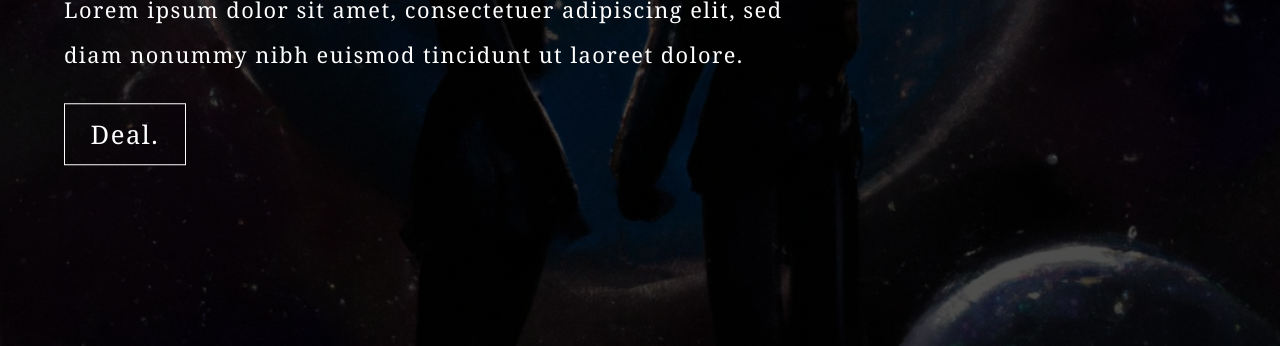
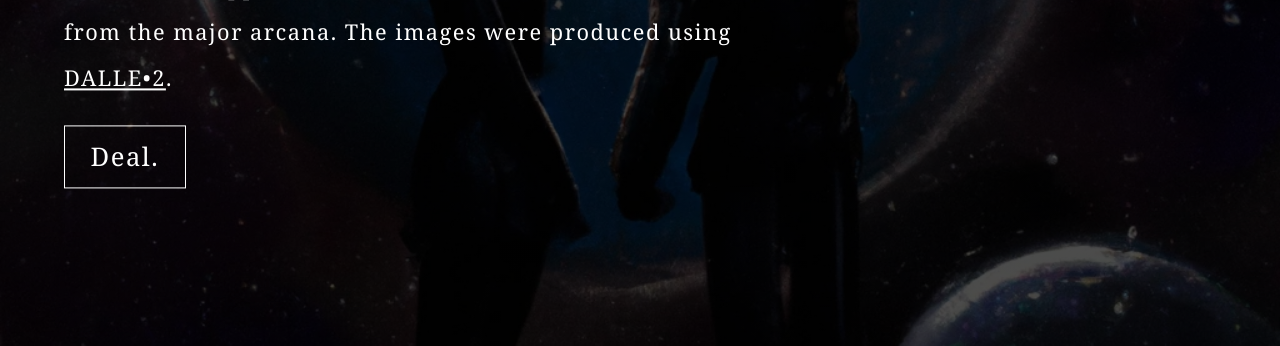
Before and after one commit to theHaruspex/Tarot-Spread, a plain HTML site: page index.html in a window 1280 px wide. Shown: the part 454-800 px from the top of the page. Drawn offline with Linux system fonts and the light colour scheme.

Commit message:
• Updated the h2 content on the index page.

```diff
--- a/card_spread.js
+++ b/card_spread.js
@@ -1,12 +1,10 @@
 const past_section = document.getElementById("past_section")
 const present_section = document.getElementById("present_section")
 const future_section = document.getElementById("future_section")
-
 const header_elements = document.getElementsByClassName("header")
 const card_box_elements = document.getElementsByClassName("card_box")
 const description_elements = document.getElementsByClassName("description")
 const deal_button_elements = document.getElementsByClassName("deal_button")
-
 
 
 function generate_random_integer(min, max) {
@@ -73,7 +71,6 @@ function transition_flow() {
   transistion_elements_array(card_box_elements, 5000)
   transistion_elements_array(header_elements, 6000)
   transistion_elements_array(description_elements, 6000)
-
   transistion_elements_array(deal_button_elements, 8000)
 }
 
--- a/index.css
+++ b/index.css
@@ -53,6 +53,10 @@ h2 {
   margin-bottom: 3vw;
 }
 
+h2 a {
+  color: white;
+}
+
 
 #deal_button {
   color: white;
--- a/index.html
+++ b/index.html
@@ -14,7 +14,7 @@
   <body>
     <div class=wrapper>
       <h1>Three Card Tarot Spread</h1>
-      <h2>Lorem ipsum dolor sit amet, consectetuer adipiscing elit, sed diam nonummy nibh euismod tincidunt ut laoreet dolore.</h2>
+      <h2>A small web application that deals three random Tarot cards from the major arcana. The images were produced using <a href=https://openai.com/dall-e-2/>DALLE•2</a>. </h2>
       <a id="deal_button" href="card_spread.html">Deal.</a>
     </div>
 
```
